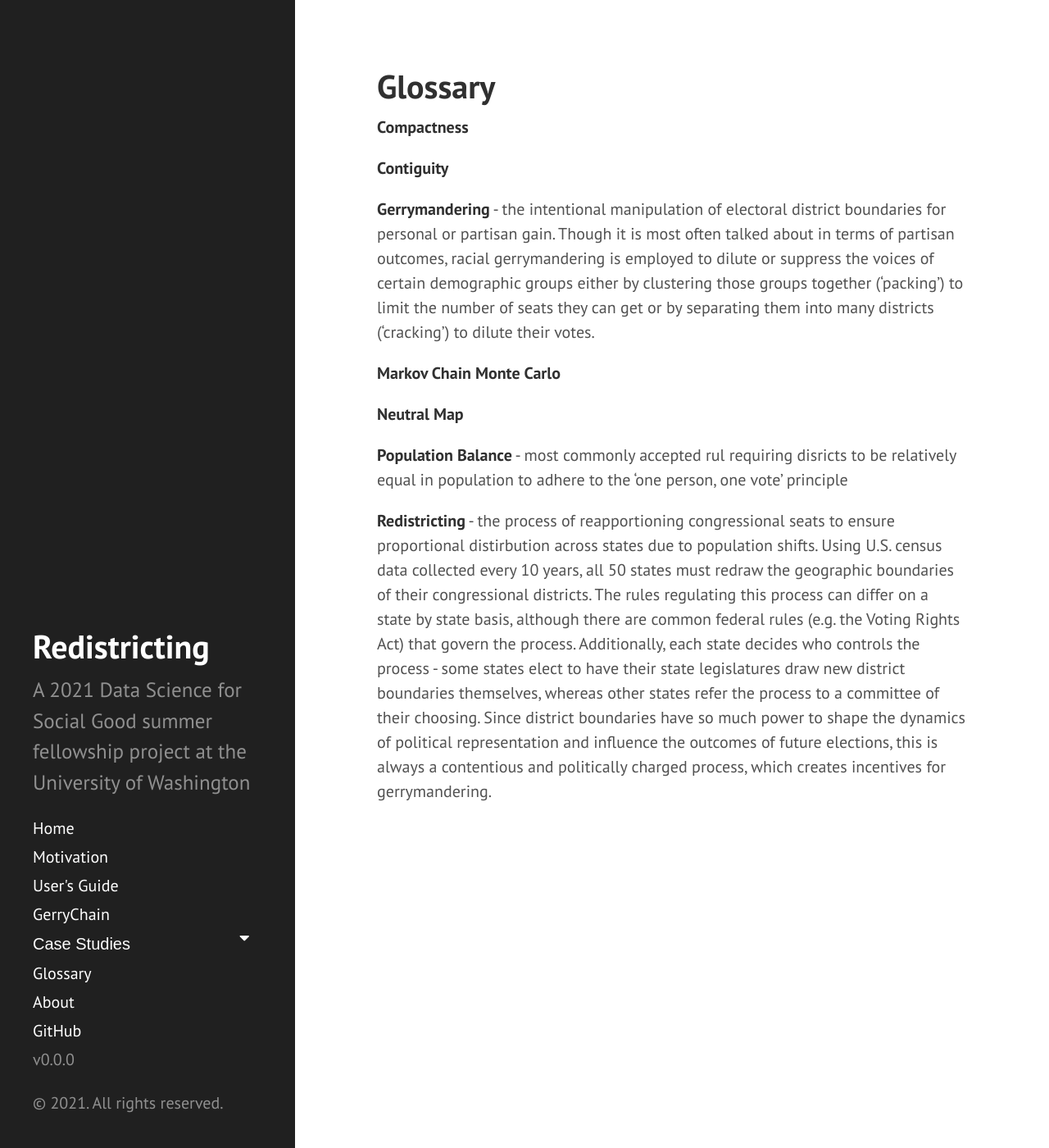
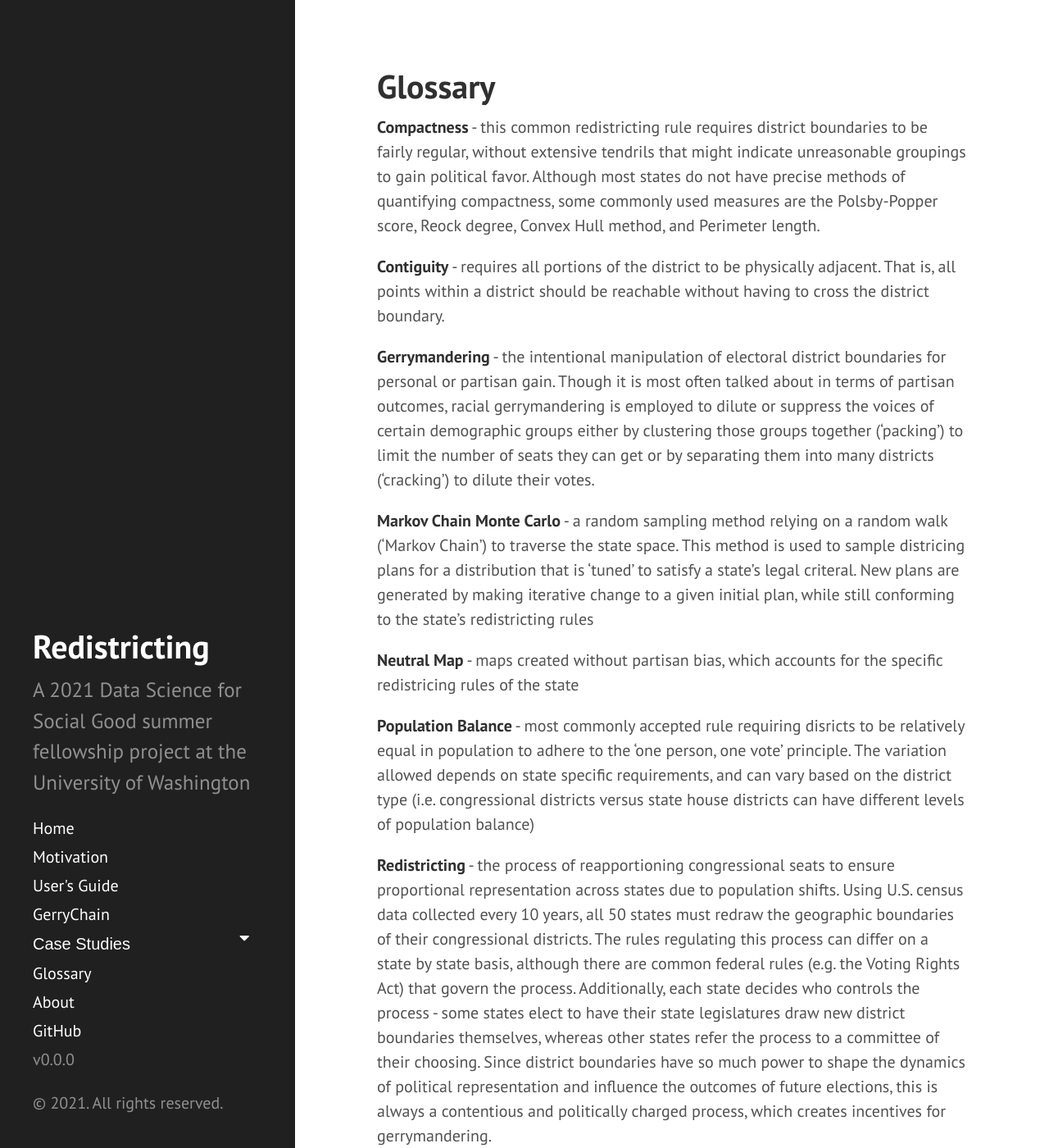
Before and after one commit to uwescience/DSSG2021-redistricting-website, a Jekyll site: the page built from glossary.md, in a window 1280 px wide and 1400 px high. Shown: the whole window at 82% size. Built offline with Jekyll 4.4.1, drawn with Linux system fonts in a browser that asks for light colours.

Commit message:
Update glossary.md

```diff
--- a/glossary.md
+++ b/glossary.md
@@ -3,16 +3,16 @@ layout: page
 title: Glossary
 ---
 
-**Compactness**
+**Compactness** - this common redistricting rule requires district boundaries to be fairly regular, without extensive tendrils that might indicate unreasonable groupings to gain political favor. Although most states do not have precise methods of quantifying compactness, some commonly used measures are the Polsby-Popper score, Reock degree, Convex Hull method, and Perimeter length.
 
-**Contiguity**
+**Contiguity** - requires all portions of the district to be physically adjacent. That is, all points within a district should be reachable without having to cross the district boundary.
 
 **Gerrymandering** - the intentional manipulation of electoral district boundaries for personal or partisan gain. Though it is most often talked about in terms of partisan outcomes, racial gerrymandering is employed to dilute or suppress the voices of certain demographic groups either by clustering those groups together ('packing') to limit the number of seats they can get or by separating them into many districts ('cracking') to dilute their votes.
 
-**Markov Chain Monte Carlo**
+**Markov Chain Monte Carlo** - a random sampling method relying on a random walk ('Markov Chain') to traverse the state space. This method is used to sample districing plans for a distribution that is 'tuned' to satisfy a state's legal criteral. New plans are generated by making iterative change to a given initial plan, while still conforming to the state's redistricting rules
 
-**Neutral Map**
+**Neutral Map** - maps created without partisan bias, which accounts for the specific redistricing rules of the state
 
-**Population Balance** - most commonly accepted rul requiring disricts to be relatively equal in population to adhere to the 'one person, one vote' principle
+**Population Balance** - most commonly accepted rule requiring disricts to be relatively equal in population to adhere to the 'one person, one vote' principle. The variation allowed depends on state specific requirements, and can vary based on the district type (i.e. congressional districts versus state house districts can have different levels of population balance)
 
-**Redistricting** - the process of reapportioning congressional seats to ensure proportional distirbution across states due to population shifts. Using U.S. census data collected every 10 years, all 50 states must redraw the geographic boundaries of their congressional districts. The rules regulating this process can differ on a state by state basis, although there are common federal rules (e.g. the Voting Rights Act) that govern the process. Additionally, each state decides who controls the process - some states elect to have their state legislatures draw new district boundaries themselves, whereas other states refer the process to a committee of their choosing. Since district boundaries have so much power to shape the dynamics of political representation and influence the outcomes of future elections, this is always a contentious and politically charged process, which creates incentives for gerrymandering.
+**Redistricting** - the process of reapportioning congressional seats to ensure proportional representation across states due to population shifts. Using U.S. census data collected every 10 years, all 50 states must redraw the geographic boundaries of their congressional districts. The rules regulating this process can differ on a state by state basis, although there are common federal rules (e.g. the Voting Rights Act) that govern the process. Additionally, each state decides who controls the process - some states elect to have their state legislatures draw new district boundaries themselves, whereas other states refer the process to a committee of their choosing. Since district boundaries have so much power to shape the dynamics of political representation and influence the outcomes of future elections, this is always a contentious and politically charged process, which creates incentives for gerrymandering.
```
